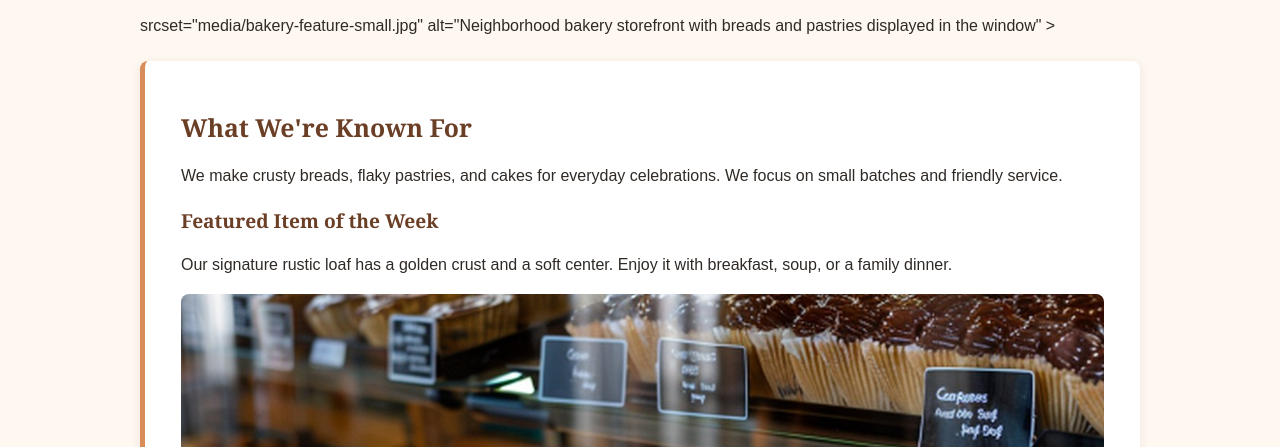
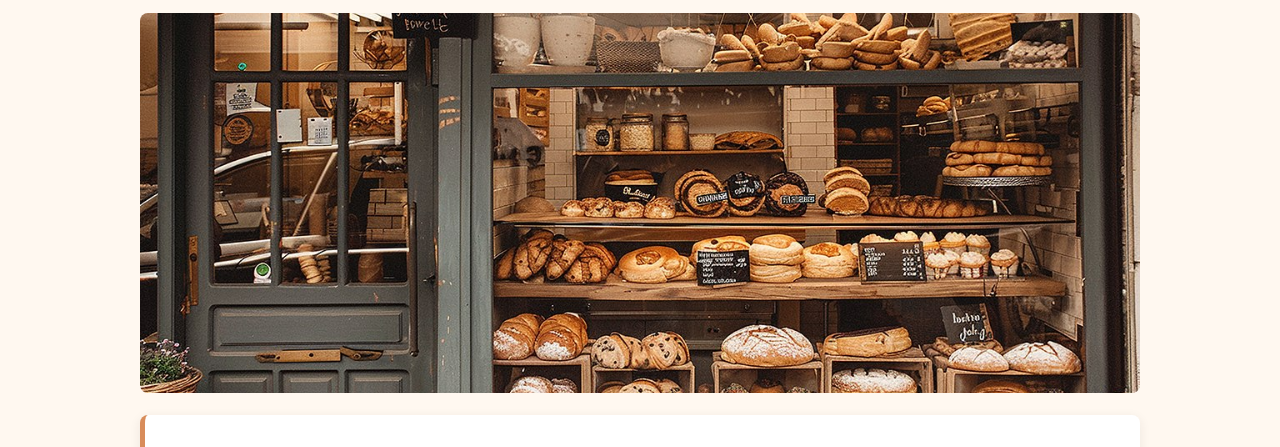
Before and after one commit to ymakence-cloud/north-star-bakery, a plain HTML site: page index.html in a window 1280 px wide. Shown: the part 353-800 px from the top of the page. Drawn offline with Linux system fonts and the light colour scheme.

Commit message:
Update index.html

```diff
--- a/index.html
+++ b/index.html
@@ -24,7 +24,7 @@
   <main id="main-content" class="container">
     <h1>Welcome to North Star Bakery</h1>
     <p>There is something special about walking into a bakery and smelling fresh bread. At North Star Bakery, we hope to make that small moment part of your day.</p>
-   srcset="media/bakery-feature-small.jpg" alt="Neighborhood bakery storefront with breads and pastries displayed in the window" >
+   <img src="media/bakery-storefront.jpg" alt="Neighborhood bakery storefront with breads and pastries displayed in the window">
     <section class="content-card">
       <h2>What We're Known For</h2>
       <p>We make crusty breads, flaky pastries, and cakes for everyday celebrations. We focus on small batches and friendly service.</p>
```
